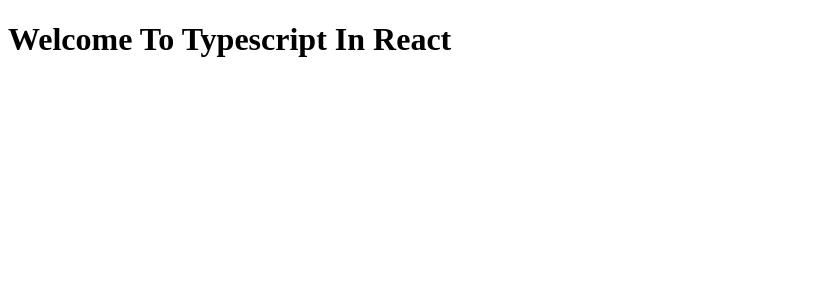
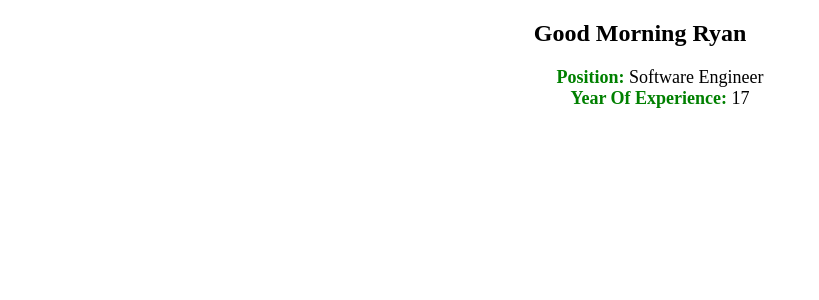
Before and after one commit to ajibade3210/typescript-in-react, a React (Create React App) app: page / in a window 1280 px wide. Shown: the top 300 px of the page, without its empty margins (0-819 px from the left). Built offline with nearby package versions, Linux system fonts and the light colour scheme.

Commit message:
Types for State And Props In React

```diff
--- a/src/App.tsx
+++ b/src/App.tsx
@@ -1,26 +1,44 @@
-import React from "react";
+import React, { useState } from "react";
 import "./App.css";
 
-//type declaration
-interface MessageProps {
+interface IProps {
+  staff: string;
   message: string;
+}
+
+interface IState {
+  position: string;
+  experience: number;
 }
 
 function App() {
   return (
     <>
-      <Employee message="To Typescript In React" />
+      <Employee message="Good Morning" staff="Ryan" />
     </>
   );
 }
 
-// change "Employee" component
-const Employee: React.FC<MessageProps> = ({ message }) => {
+function Employee({ staff, message }: IProps) {
+  let [state, setState] = useState<IState>({
+    position: "Software Engineer",
+    experience: 17,
+  });
   return (
-    <>
-      <h1>Welcome {message}</h1>
-    </>
+    <div className="App">
+      <h2>
+        {message} {staff}
+      </h2>
+      <ul>
+        <li>
+          <span>Position:</span> {state.position}
+        </li>
+        <li>
+          <span>Year Of Experience:</span> {state.experience}
+        </li>
+      </ul>
+    </div>
   );
-};
+}
 
 export default App;
```
